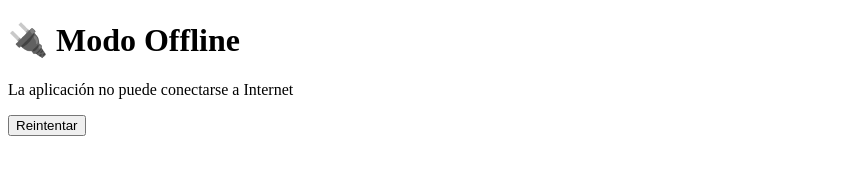
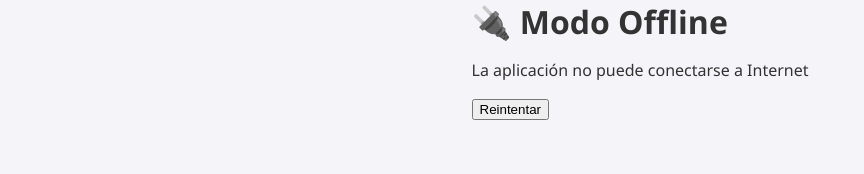
Before and after one commit to UlisesXXXI31/languagesolutionsa2, a plain HTML site: page offline.html in a window 1280 px wide. Shown: the whole page, without its empty margins (0-864 px from the left). Drawn offline with Linux system fonts and the light colour scheme; the site is published under a folder, as on GitHub Pages, so addresses that start at the root find nothing.

Commit message:
Update offline.html

```diff
--- a/offline.html
+++ b/offline.html
@@ -3,7 +3,7 @@
 <head>
   <meta charset="UTF-8">
   <title>App Offline</title>
-  <link rel="stylesheet" href="/style.css"> <!-- Asegúrate que esta ruta sea correcta -->
+  <link rel="stylesheet" href="languagesolutionsa2/style.css"> <!-- Asegúrate que esta ruta sea correcta -->
 </head>
 <body>
   <div class="offline-container">
```
